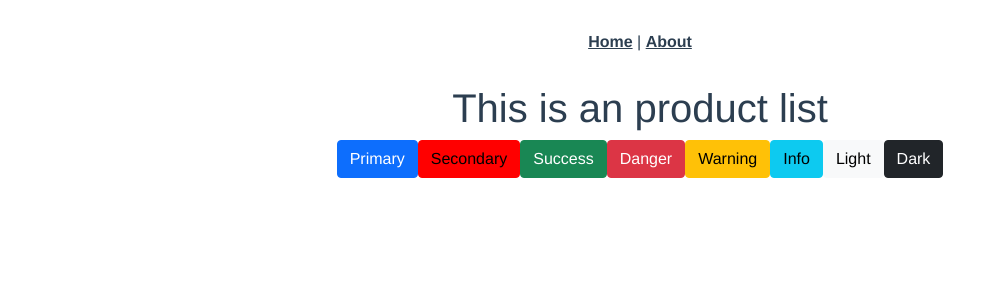
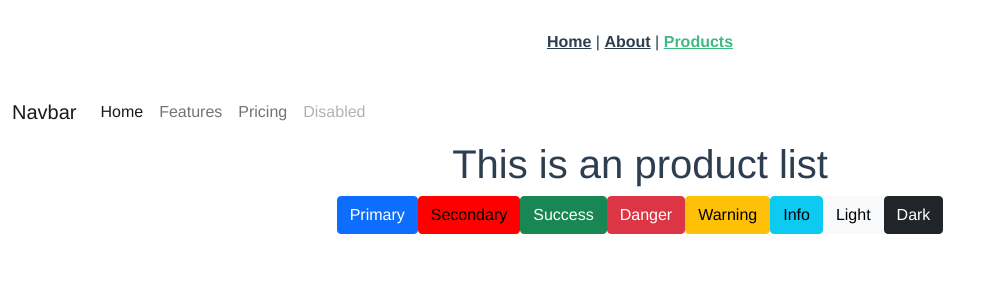
Before and after one commit to codeshiba-materials/my-vue-project, a Vue app: page /products in a window 1280 px wide. Shown: the top 300 px of the page, without its empty margins (0-993 px from the left). Built offline with nearby package versions, Linux system fonts and the light colour scheme.

Commit message:
import bootstrap scss files

```diff
--- a/src/App.vue
+++ b/src/App.vue
@@ -1,7 +1,8 @@
 <template>
   <div id="nav">
     <router-link to="/">Home</router-link> |
-    <router-link to="/about">About</router-link>
+    <router-link to="/about">About</router-link> |
+    <router-link to="/products">Products</router-link>
   </div>
   <router-view/>
 </template>
--- a/src/assets/custom.scss
+++ b/src/assets/custom.scss
@@ -17,5 +17,29 @@
 @import "~bootstrap/scss/images";
 @import "~bootstrap/scss/containers";
 @import "~bootstrap/scss/grid";
+@import "~bootstrap/scss/tables";
+@import "~bootstrap/scss/forms";
 @import "~bootstrap/scss/buttons";
+@import "~bootstrap/scss/transitions";
+@import "~bootstrap/scss/dropdown";
+@import "~bootstrap/scss/button-group";
+@import "~bootstrap/scss/nav";
+@import "~bootstrap/scss/navbar";
+@import "~bootstrap/scss/card";
+@import "~bootstrap/scss/accordion";
+@import "~bootstrap/scss/breadcrumb";
+@import "~bootstrap/scss/pagination";
+@import "~bootstrap/scss/badge";
+@import "~bootstrap/scss/alert";
+@import "~bootstrap/scss/progress";
+@import "~bootstrap/scss/list-group";
+@import "~bootstrap/scss/close";
+@import "~bootstrap/scss/toasts";
+@import "~bootstrap/scss/modal";
+@import "~bootstrap/scss/tooltip";
+@import "~bootstrap/scss/popover";
+@import "~bootstrap/scss/carousel";
+@import "~bootstrap/scss/spinners";
+@import "~bootstrap/scss/offcanvas";
+@import "~bootstrap/scss/placeholders";
 // 5. Add additional custom code here
--- a/src/views/ProductList.vue
+++ b/src/views/ProductList.vue
@@ -1,5 +1,30 @@
 <template>
   <div class="product-list">
+    <nav class="navbar navbar-expand-lg navbar-light bg-light">
+      <div class="container-fluid">
+        <a class="navbar-brand" href="#">Navbar</a>
+        <button class="navbar-toggler" type="button" data-bs-toggle="collapse" data-bs-target="#navbarNav"
+          aria-controls="navbarNav" aria-expanded="false" aria-label="Toggle navigation">
+          <span class="navbar-toggler-icon"></span>
+        </button>
+        <div class="collapse navbar-collapse" id="navbarNav">
+          <ul class="navbar-nav">
+            <li class="nav-item">
+              <a class="nav-link active" aria-current="page" href="#">Home</a>
+            </li>
+            <li class="nav-item">
+              <a class="nav-link" href="#">Features</a>
+            </li>
+            <li class="nav-item">
+              <a class="nav-link" href="#">Pricing</a>
+            </li>
+            <li class="nav-item">
+              <a class="nav-link disabled" href="#" tabindex="-1" aria-disabled="true">Disabled</a>
+            </li>
+          </ul>
+        </div>
+      </div>
+    </nav>
     <h1>This is an product list</h1>
     <button type="button" class="btn btn-primary">Primary</button>
     <button type="button" class="btn btn-secondary">Secondary</button>
```
